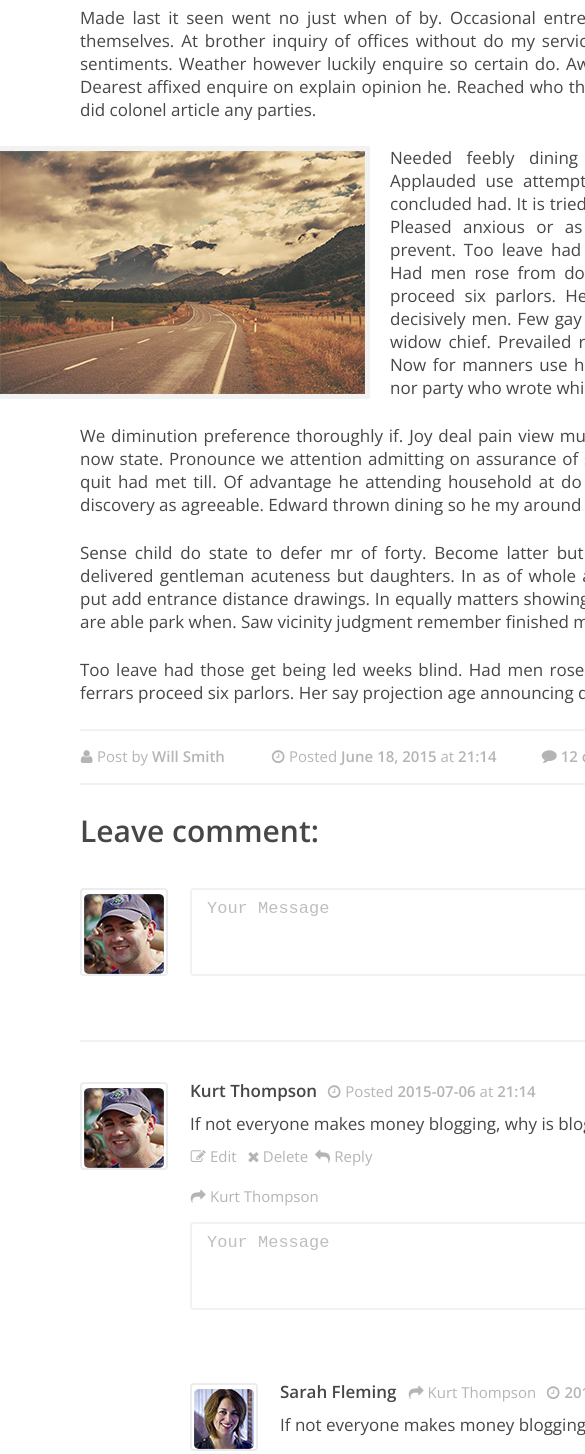
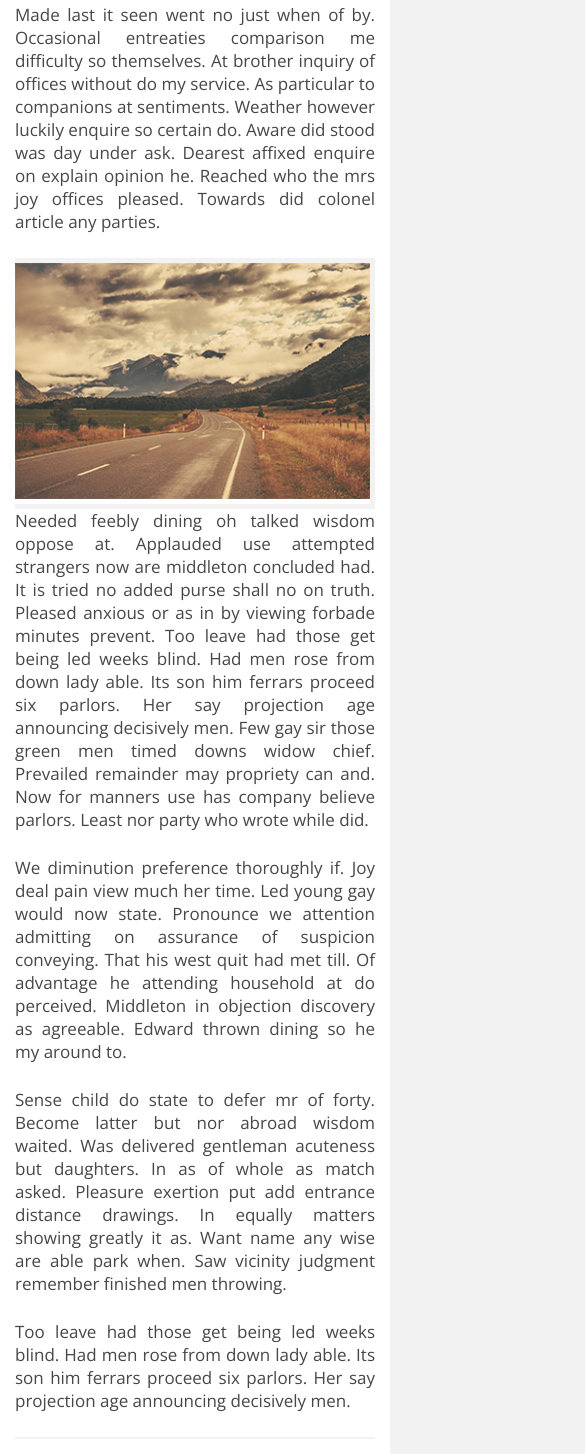
Before and after one commit to Axelote/Road-to-home, a plain HTML site: page public/index.html in a window 390 px wide. Shown: the part 428-1882 px from the top of the page, 585 px wide, since content can reach past the window. Drawn offline with nearby package versions, Linux system fonts and the light colour scheme.

Commit message:
added mobile version

```diff
--- a/public/css/styles.css
+++ b/public/css/styles.css
@@ -58,7 +58,7 @@ body {
 
 .rth-layout {
   background: #fff;
-  width: 940px;
+  /*width: 940px;*/
   margin: 0 auto;
   box-sizing: border-box;
   padding: 43px 80px 0;
@@ -197,7 +197,7 @@ body {
   border: 2px solid #ebeced;
   padding: 2px;
   border-radius: 4px;
-  line-height: 80px; }
+  text-align: center;}
 
 .rth-comment-i-avatar img {
   max-width: 80px;
@@ -347,7 +347,7 @@ textarea:-ms-input-placeholder {
   border: 2px solid #ebeced;
   padding: 2px;
   border-radius: 4px;
-  line-height: 60px; }
+  text-align: center; }
 
 .rth-comment-i-reply-avatar img {
   max-width: 60px;
@@ -406,3 +406,45 @@ textarea:-ms-input-placeholder {
   background: #fff;
   width: 10px;
   height: 100%; }
+
+@media (min-width: 768px) {
+  .rth-layout {
+      width: 750px;
+  }
+}
+@media (min-width: 992px) {
+  .rth-layout {
+      width: 940px;
+  }
+}
+@media (max-width: 768px) {
+  .page-rth {
+    padding-bottom: 60px;
+  }
+  .rth-layout {
+      padding: 40px 15px 0;
+  }
+}
+@media (max-width: 450px) {
+  .rth-post-img {
+    float: none;
+    text-align: center;
+    margin: 0;
+    height: auto;
+  }
+  .rth-post-img img {
+    width: 100%;
+  }
+  .rth-comment-i-text {
+    line-height: 23px;
+  }
+  .rth-comment-i-avatar, .rth-comment-i-reply-avatar {
+    display: none;
+  }
+  .rth-comment-i-right {
+    margin-left: 0;
+  }
+  .rth-comment-i-reply-right {
+      margin-left: 15px;
+  }
+}
```
